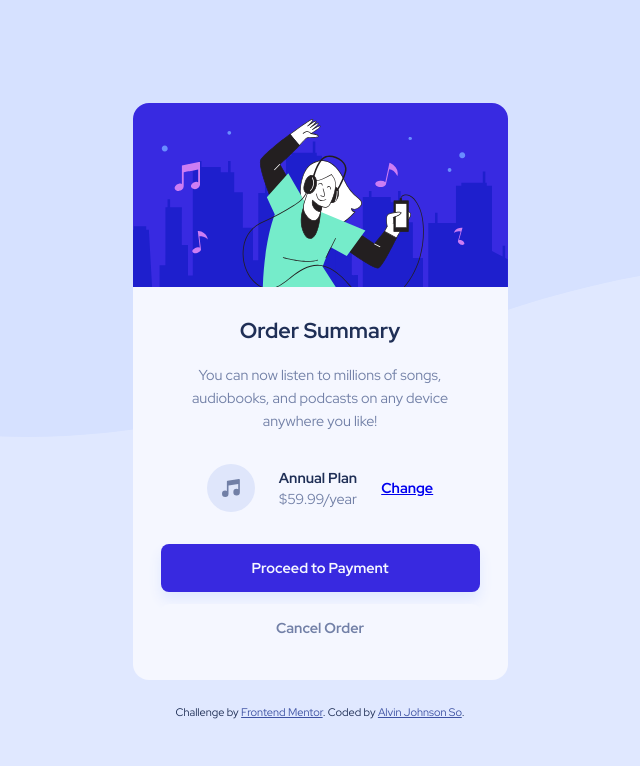
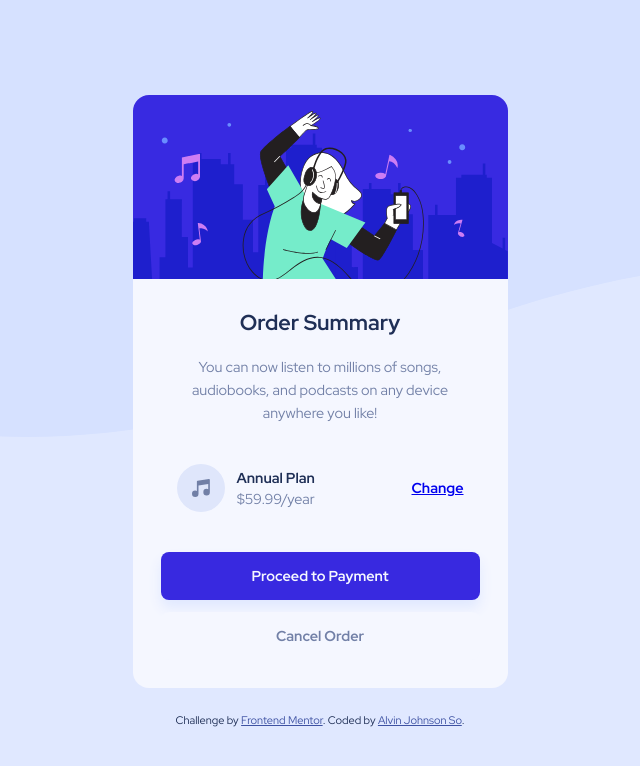
Before and after one commit to alvinjohnsonso/fm-order-summary-component-main, a plain HTML site: page index.html in a window 1280 px wide. Shown: the whole page, without its empty margins (320-960 px from the left). Drawn offline with Linux system fonts and the light colour scheme.

Commit message:
fixed pricing section to have the icon and price in one group and the link separated; added hover transitions to buttons and links

```diff
--- a/index.html
+++ b/index.html
@@ -36,9 +36,12 @@
         </p>
 
         <div class="card__pricing">
-          <div class="card__pricing-amount">
-            <span class="card__pricing-type">Annual Plan</span>
-            <span class="card__price">$59.99/year</span>
+          <div class="flex-group">
+            <img src="images/icon-music.svg" alt="Music icon">
+            <div class="card__pricing-amount">
+              <span class="card__pricing-type">Annual Plan</span>
+              <span class="card__price">$59.99/year</span>
+            </div>
           </div>
 
           <a href="#">Change</a>
--- a/style.css
+++ b/style.css
@@ -85,7 +85,7 @@ main {
     margin: 1.5rem;
 }
 
-@media (min-width: 600px) {
+@media (min-width: 375px) {
     body {
         background-image: url('images/pattern-background-desktop.svg');
     }
@@ -102,6 +102,7 @@ main {
     color: var(--clr-neutral-400);
     background-color: var(--clr-neutral-200);
     font-weight: var(--fw-bold);
+    transition: 0.3s;
 }
 
 .btn-primary {
@@ -119,6 +120,13 @@ main {
     color: var(--clr-neutral-200);
 }
 
+.flex-group {
+    display: flex;
+    gap: 0.75rem;
+    align-items: center;
+    justify-content: center;
+}
+
 /* Card */
 
 .card {
@@ -129,6 +137,7 @@ main {
 
 .card a {
     font-weight: var(--fw-bold);
+    transition: 0.3s;
 }
 
 .card a:is(:hover, :focus) {
@@ -160,17 +169,9 @@ main {
 
 .card__pricing {
     display: flex;
-    gap: 1.5rem;
-    justify-content: center;
+    justify-content: space-between;
     align-items: center;
-    padding: 1rem 0;
-}
-
-.card__pricing::before {
-    content: "";
-    background-image: url("images/icon-music.svg");
-    width: 48px;
-    height: 48px;
+    margin: 1.5rem 1rem;
 }
 
 .card__pricing-amount {
```
